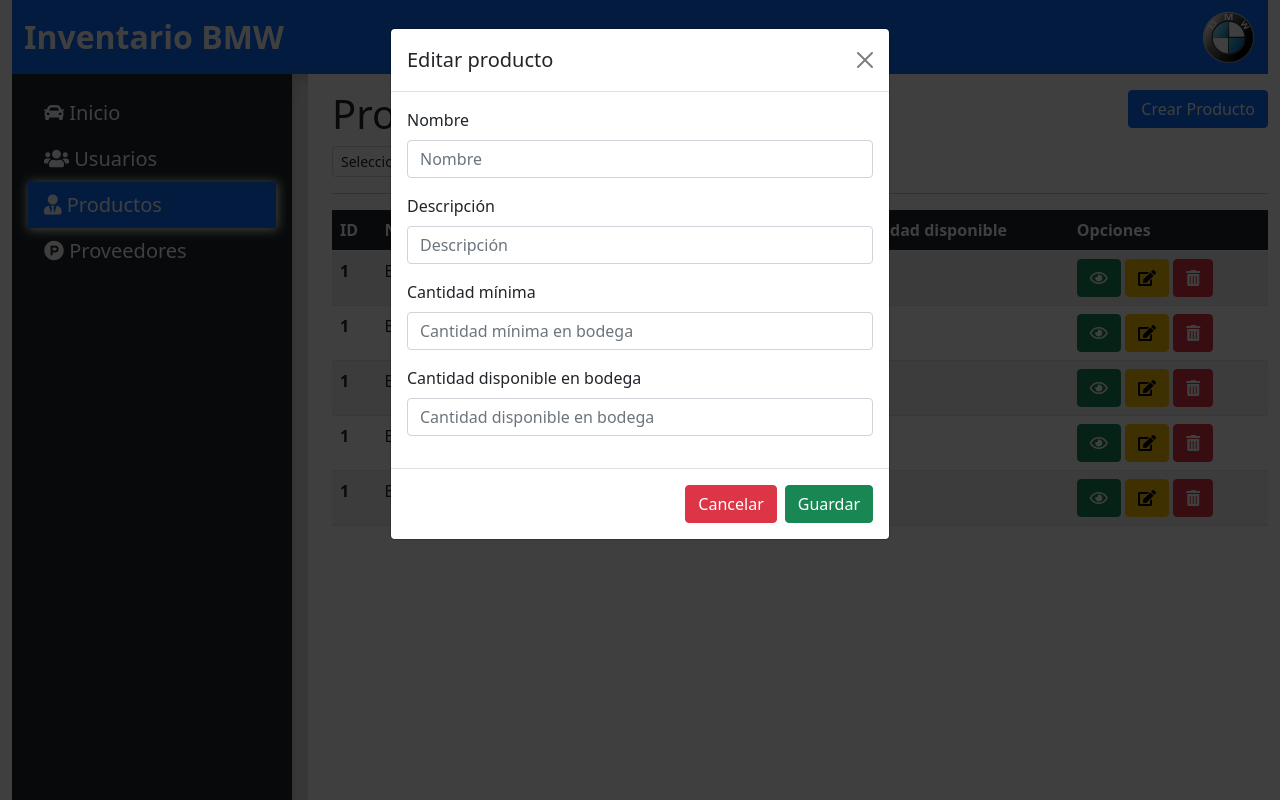
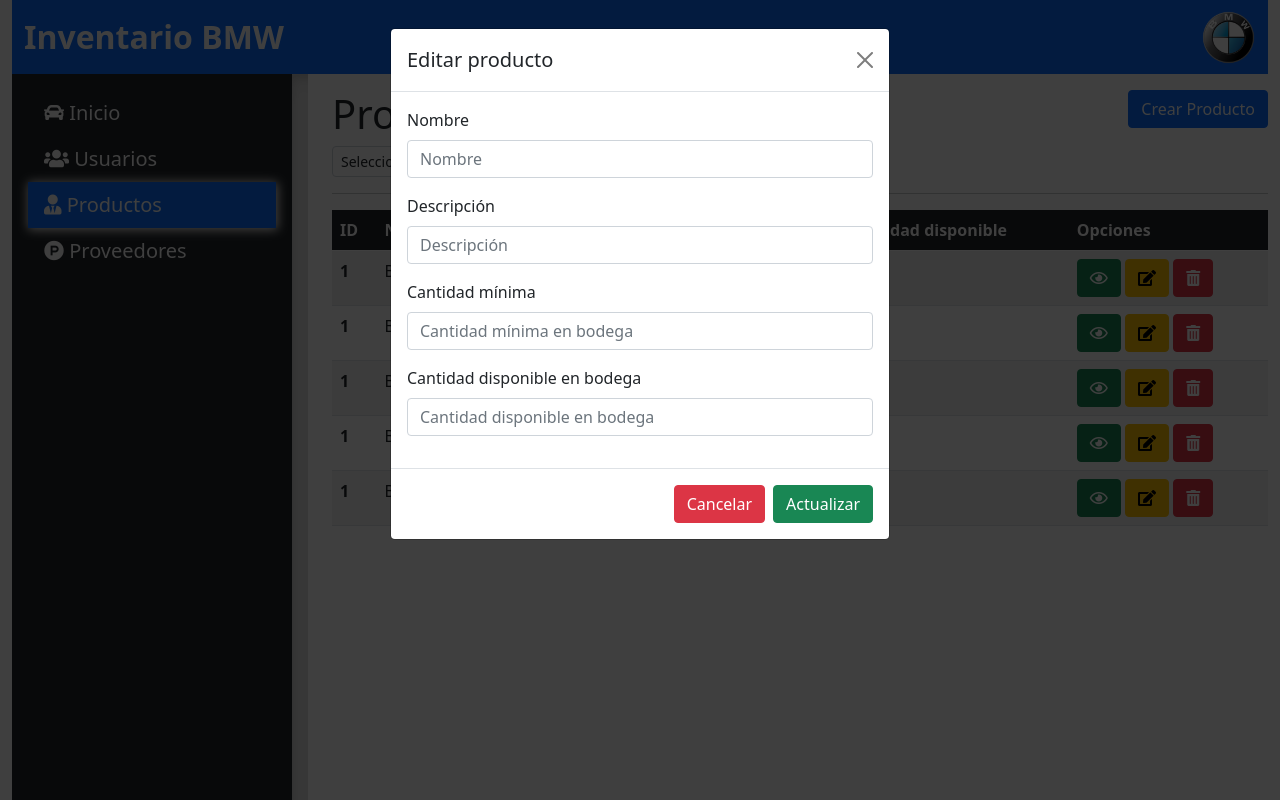
Before and after one commit to totan90/IBMW, a Flask app: page /productos in a window 1280 px wide, after a click that opens the changed part. Run offline with Flask 2, Linux system fonts and the light colour scheme; some libraries are stand-ins or nearby versions.

Commit message:
Listo para entrega

```diff
--- a/templates/contents/producto.html
+++ b/templates/contents/producto.html
@@ -79,7 +79,7 @@
                             </div>
                             <div class="modal-footer">
                             <button type="button" class="btn btn-danger" data-bs-dismiss="modal">Cancelar</button>
-                            <button type="button" class="btn btn-success">Guardar</button>
+                            <button type="button" class="btn btn-success">Actualizar</button>
                             </div>
                         </div>
                         </div>
--- a/templates/contents/proveedores.html
+++ b/templates/contents/proveedores.html
@@ -140,7 +140,7 @@
                                     </div>
                                     <div class="modal-footer">
                                     <button type="button" class="btn btn-danger" data-bs-dismiss="modal">Cancelar</button>
-                                    <button type="button" class="btn btn-success">Guardar</button>
+                                    <button type="button" class="btn btn-success">Actualizar</button>
                                     </div>
                                 </div>
                                 </div>
```
